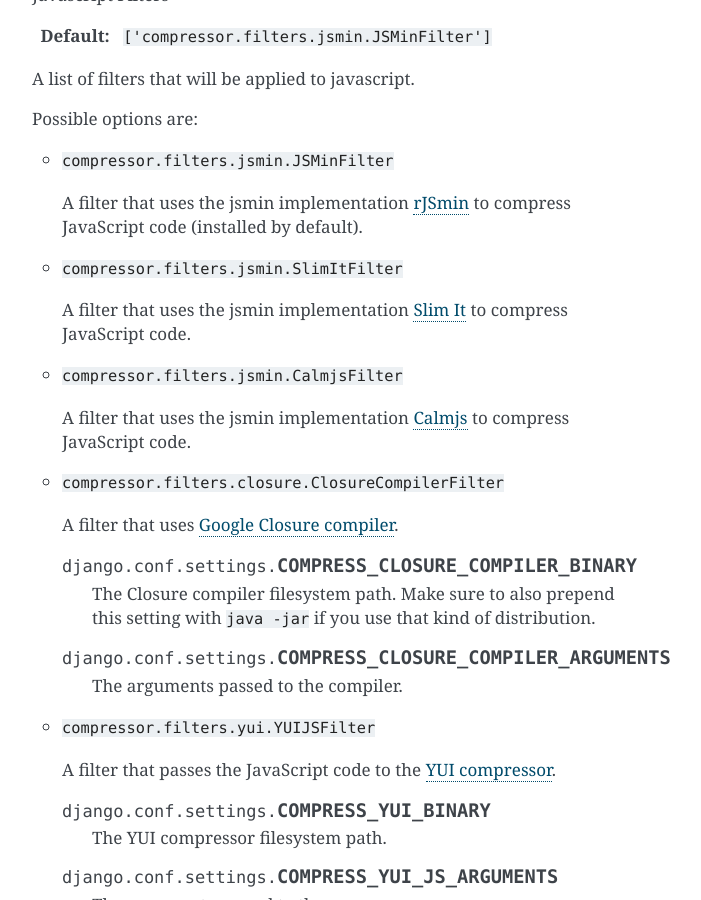
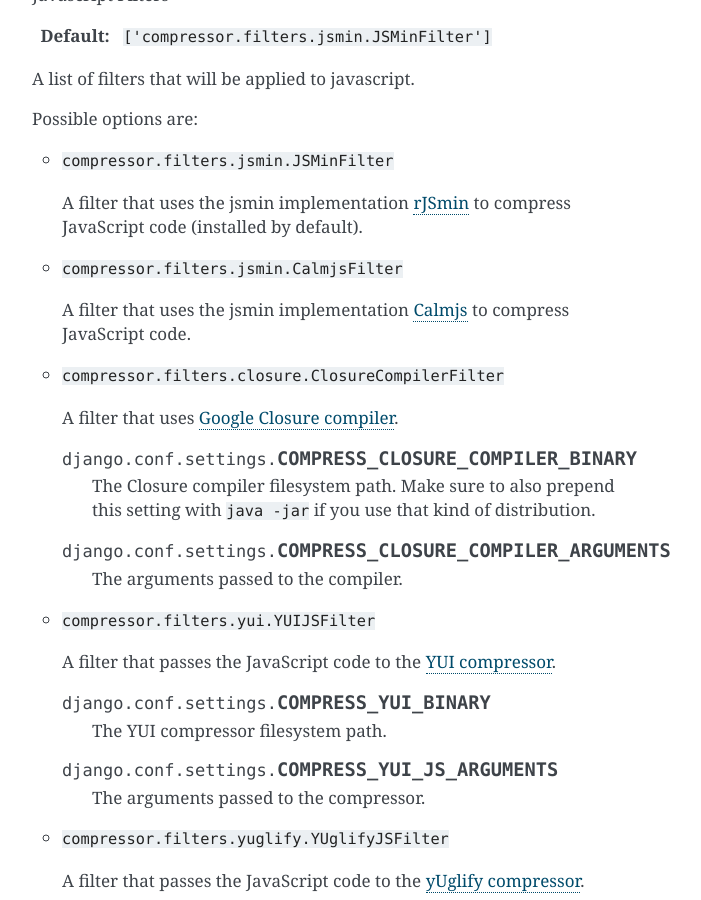
Before and after one commit to django-compressor/django-compressor, a Sphinx documentation site: the page built from docs/settings.txt, in a window 1280 px wide and 900 px high, scrolled down 3464 px. Shown: the whole window, without its empty margins (448-1149 px from the left). Built offline with Sphinx 7.4.7, drawn with Linux system fonts in a browser that asks for light colours; the version number could not be read and is left out.

Commit message:
Deprecate SlimItFilter, stop testing it with Python 3.7+

```diff
--- a/docs/settings.txt
+++ b/docs/settings.txt
@@ -200,13 +200,6 @@ Backend settings
 
         A filter that uses the jsmin implementation rJSmin_ to compress
         JavaScript code (installed by default).
-
-      .. _slimit_filter:
-
-      - ``compressor.filters.jsmin.SlimItFilter``
-
-        A filter that uses the jsmin implementation `Slim It`_ to compress
-        JavaScript code.
 
       .. _calmjs_filter:
 
```
Also changed, not shown: docs/changelog.txt (+8 -0 lines), docs/quickstart.txt (+0 -7 lines), 2 other files.
